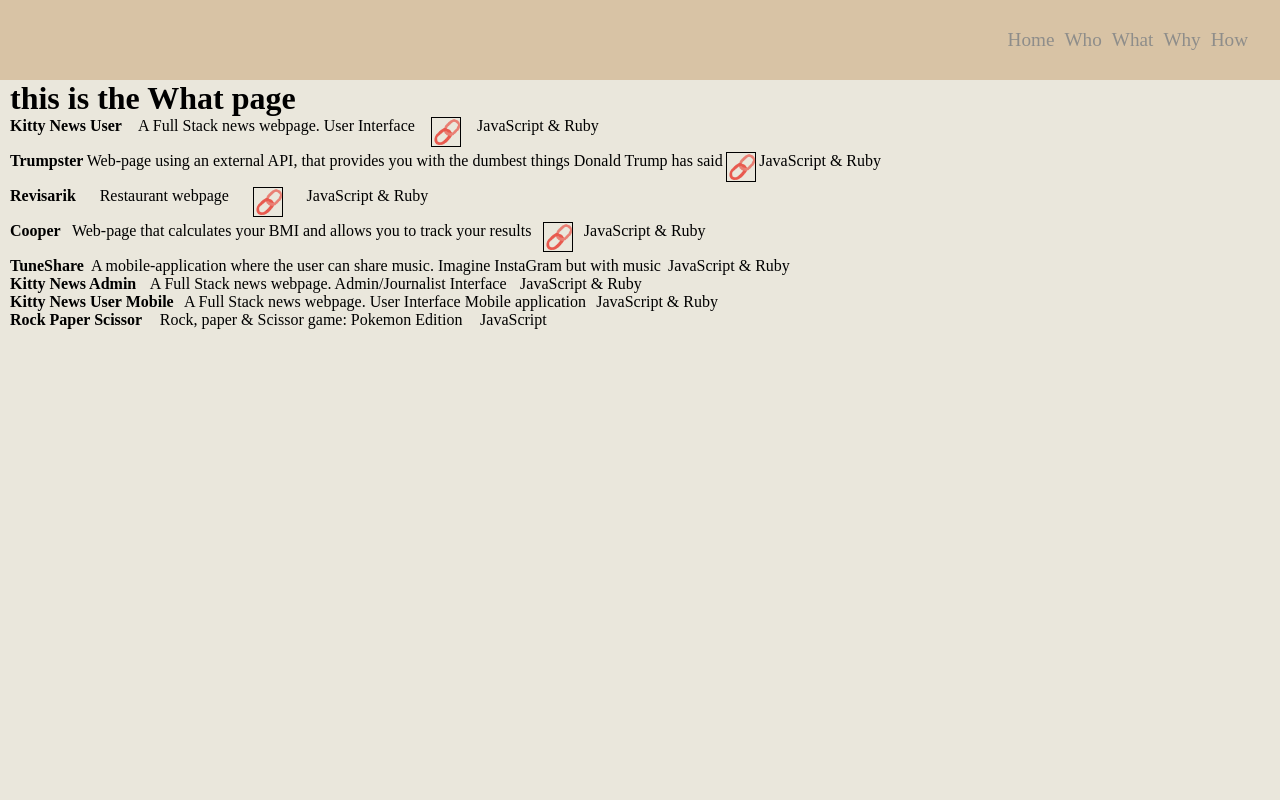
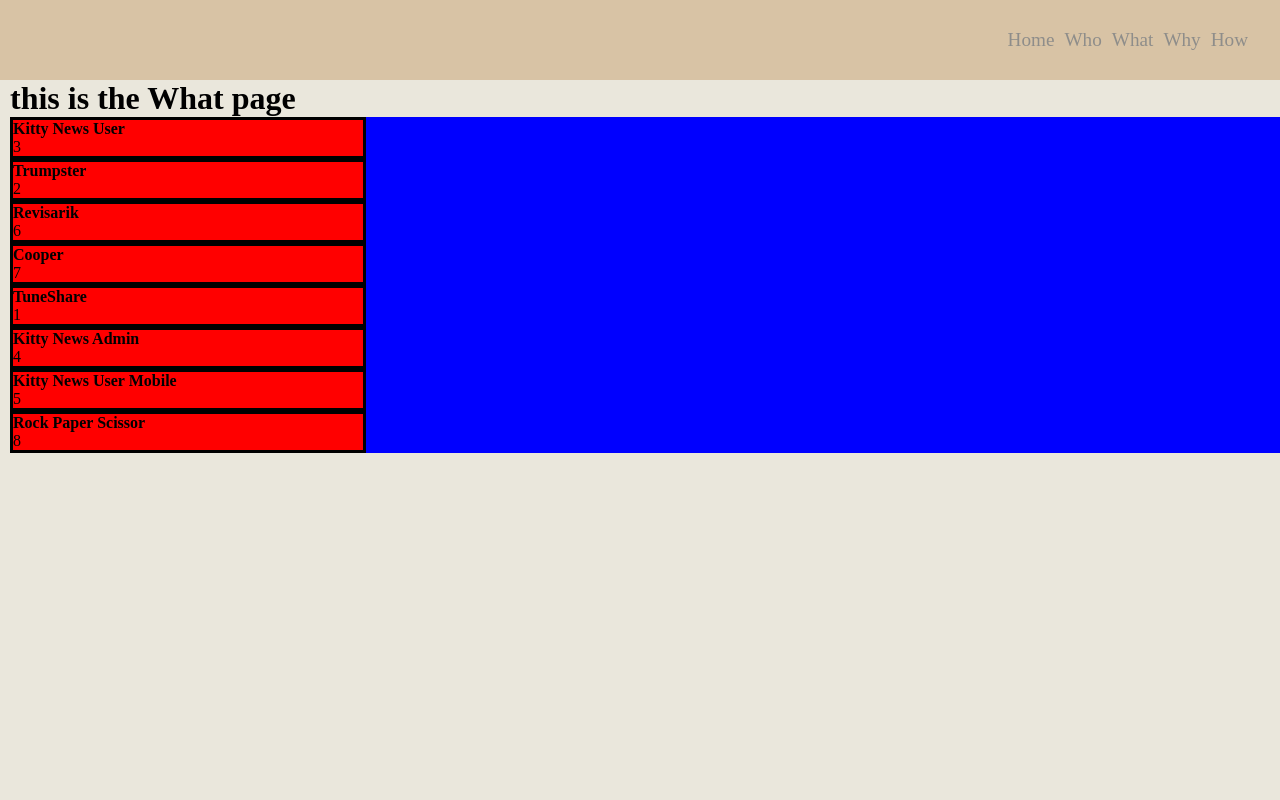
Before and after one commit to ViktorHek/Portfolio, a React (Create React App) app: page /what in a window 1280 px wide. Shown: the top 800 px of the page. Built offline with nearby package versions, Linux system fonts and the light colour scheme.

Commit message:
still WIP styling projectCard

```diff
--- a/src/components/pages/what/ProjectCard.jsx
+++ b/src/components/pages/what/ProjectCard.jsx
@@ -3,22 +3,23 @@
 
 const ProjectCard = ({ project }) => {
   return (
-    <div key={project.id} className="project_container">
-      <div className="grid">
+    <div key={project.id} className="main_card_container">
         <h4>{project.name}</h4>
-        <p>{project.description}</p>
+      <div className="card_container">
+        {/* <p>{project.description}</p>
         {project.link ? (
           <div onClick={() => window.open(`${project.link}`)}>
             <button className="project_button">
               <img
                 src="/images/link_red.png"
-                alt="link"
+                alt="Link"
                 className="project_image"
               />
             </button>
           </div>
         ) : null}
-        <p>{project.language}</p>
+        <p>{project.language}</p> */}
+        <p>{project.id}</p>
       </div>
     </div>
   )
--- a/src/components/pages/what/What.css
+++ b/src/components/pages/what/What.css
@@ -1,16 +1,22 @@
-.project_container {
+/* .project_container {
   display: grid;
   grid-template-columns: repeat(5, auto);
+} */
+
+.main_card_container {
+  display: table;
+  border: 3px solid;
+  width: 350px;
+  height: 790;
+  background: red;
+  justify-content: center;
+  /* flex-direction: row; */
 }
 
 .projectList_container {
-  display: grid;
-  grid-template-columns: repeat(5, auto);
-}
-
-.grid {
-  display: grid;
-  grid-template-columns: repeat(5, auto);
+  justify-content: center;
+  /* grid-template-columns: repeat(5, auto); */
+  background: blue;
 }
 
 .project_image {
```
